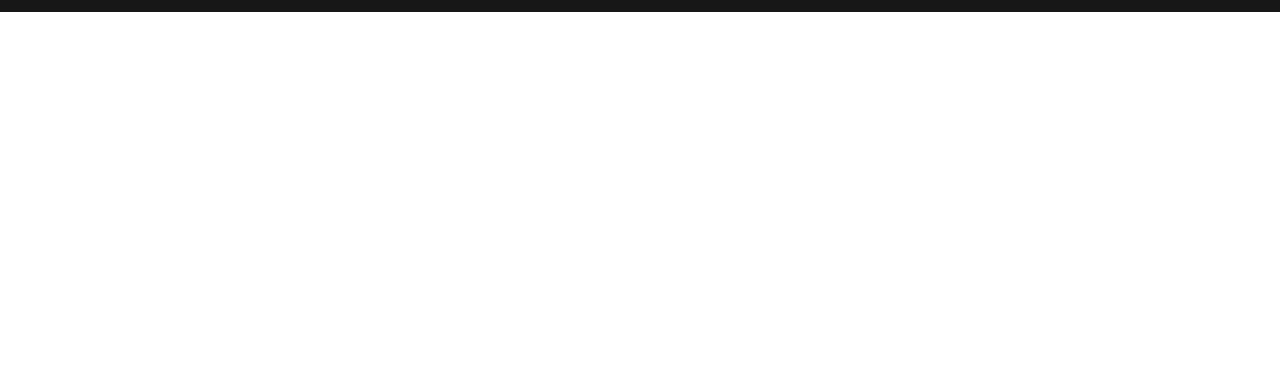
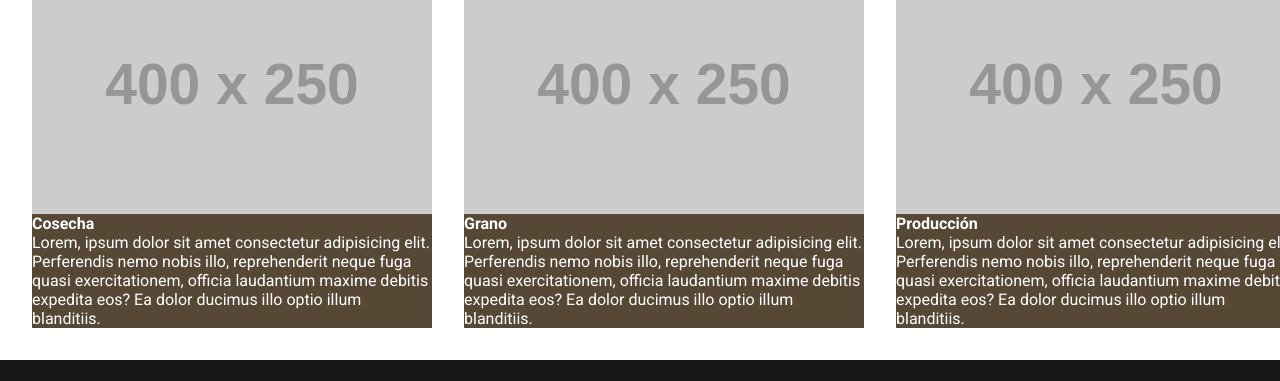
Before and after one commit to agustinasworld/aromacafe, a plain HTML site: page index.html in a window 1280 px wide. Shown: the part 796-1177 px from the top of the page. Before the commit the page ends 808 px from the top, so only its background shows below. Drawn offline with Linux system fonts and the light colour scheme; placeholder pictures from the web are drawn by us.

Commit message:
Cambios secundaria transiciones

```diff
--- a/index.html
+++ b/index.html
@@ -47,6 +47,36 @@
                     expedita, pariatur corporis consectetur tempora non nulla minima sint iusto sequi, aliquam nostrum
                     est dicta dignissimos</p>
             </section>
+
+            <div class="tarjetitas">
+                <div class="tarjetita tarjetita1">
+                    <img src="https://via.placeholder.com/400x250" alt="Placeholder">
+                    <div class="info">
+                        <h4 class="titulo">Cosecha</h4>
+                        <p class="descripcion">Lorem, ipsum dolor sit amet consectetur adipisicing elit. Perferendis
+                            nemo nobis illo, reprehenderit neque fuga quasi exercitationem, officia laudantium maxime
+                            debitis expedita eos? Ea dolor ducimus illo optio illum blanditiis.</p>
+                    </div>
+                </div>
+                <div class="tarjetita tarjetita2">
+                    <img src="https://via.placeholder.com/400x250" alt="Placeholder">
+                    <div class="info">
+                        <h4 class="titulo">Grano</h4>
+                        <p class="descripcion">Lorem, ipsum dolor sit amet consectetur adipisicing elit. Perferendis
+                            nemo nobis illo, reprehenderit neque fuga quasi exercitationem, officia laudantium maxime
+                            debitis expedita eos? Ea dolor ducimus illo optio illum blanditiis.</p>
+                    </div>
+                </div>
+                <div class="tarjetita tarjetita3">
+                    <img src="https://via.placeholder.com/400x250" alt="Placeholder">
+                    <div class="info">
+                        <h4 class="titulo">Producción</h4>
+                        <p class="descripcion">Lorem, ipsum dolor sit amet consectetur adipisicing elit. Perferendis
+                            nemo nobis illo, reprehenderit neque fuga quasi exercitationem, officia laudantium maxime
+                            debitis expedita eos? Ea dolor ducimus illo optio illum blanditiis.</p>
+                    </div>
+                </div>
+            </div>
         </main>
     </section>
 
--- a/styles/style.css
+++ b/styles/style.css
@@ -51,11 +51,9 @@ header {
 
 }
 
-
-.menu_item.active a,
+.menu_item.active,
 .menu_item a:hover {
-    text-decoration-line: underline;
-
+    background-color: rgb(63, 58, 50);
 }
 
 
@@ -96,6 +94,44 @@ header {
     padding-inline: 300px;
 }
 
+.tarjetitas,
+.tarjetas {
+    display: flex;
+    align-items: center;
+    gap: 2rem;
+    padding: 2rem;
+
+
+}
+
+.tarjetita,
+.tarjeta {
+    flex-basis: 100%;
+    display: flex;
+    flex-direction: column;
+    background-color: rgb(87, 72, 54);
+    color: white;
+    font-family: 'Roboto', sans-serif;
+}
+
+.tarjetita,
+.wpp .insta {
+    transition: all .3s;
+}
+
+.wpp:hover {
+    transform: scale(1.1);
+}
+
+.insta:hover {
+    transform: scale(1.1);
+}
+
+
+.tarjetita:hover {
+    transform: scale(1.1) translateY(-5px);
+    box-shadow: rgba(0, 0, 0, 0.3) 0px 19px 38px, rgba(0, 0, 0, 0.22) 0px 15px 12px;
+}
 
 /* IMAGENES del slider POR SECCION */
 
@@ -287,6 +323,10 @@ footer {
         padding-inline: 30px;
     }
 
+    /* Index Tarjetas */
+    .tarjetitas {
+        flex-direction: column;
+    }
 
     /* Café */
 
```
